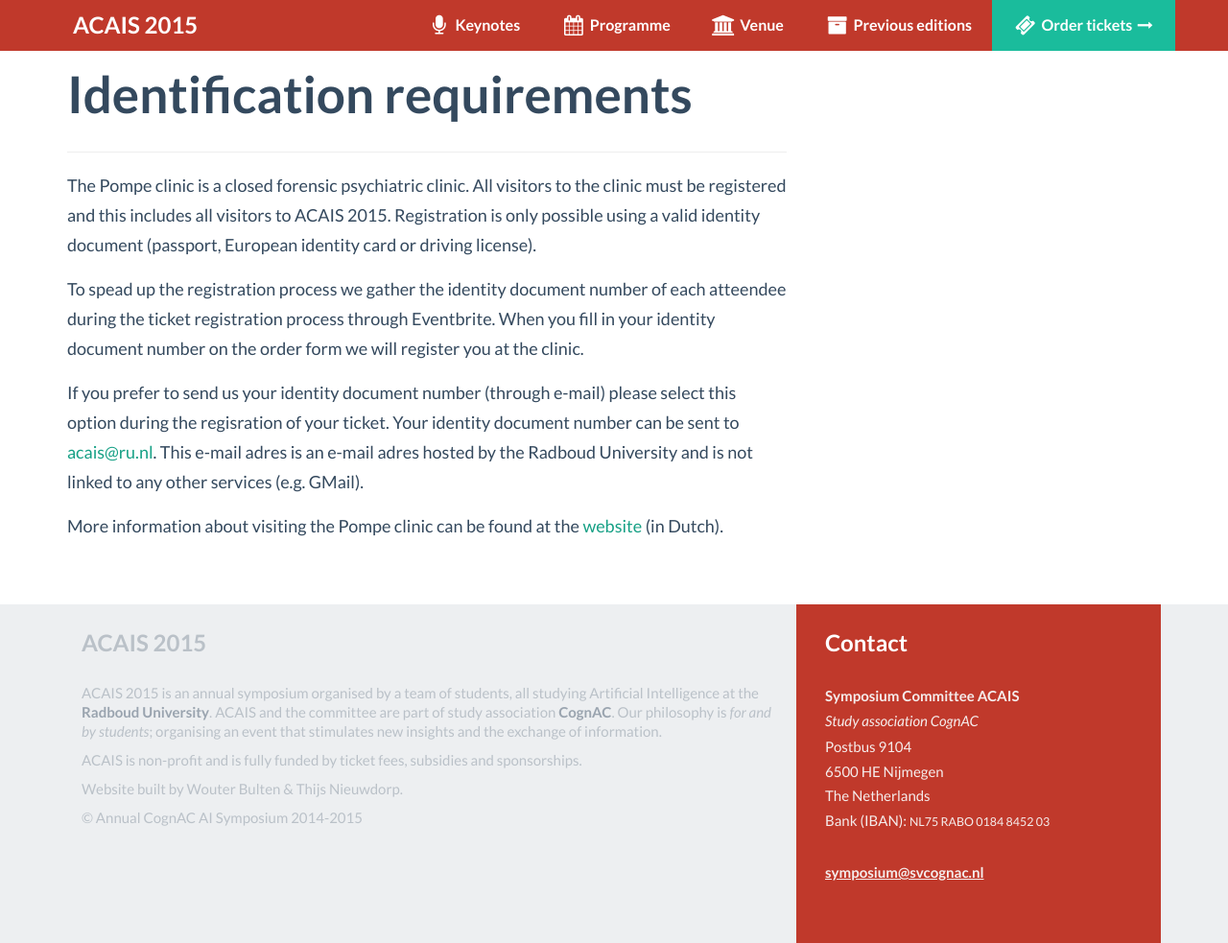
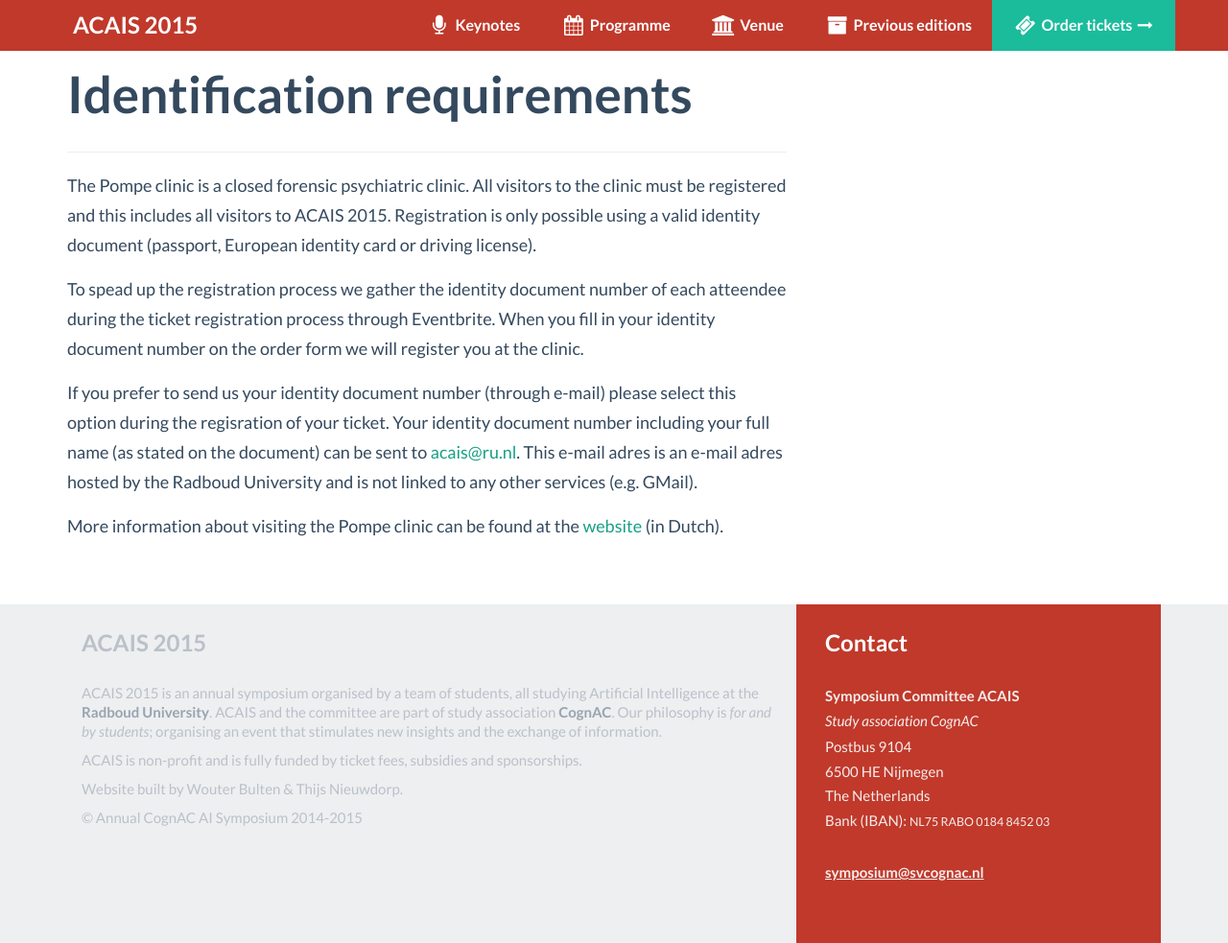
Before and after one commit to wouterbulten/acais-website, a Jekyll site: the page built from identification-requirements.md, in a window 1280 px wide and 983 px high. Shown: the whole window at 96% size. Built offline with Jekyll 4.4.1, drawn with Linux system fonts in a browser that asks for light colours; nearby versions of some CDN libraries.

Commit message:
Added requirement of full name

```diff
--- a/identification-requirements.md
+++ b/identification-requirements.md
@@ -20,7 +20,7 @@
 		<p>To spead up the registration process we gather the identity document number of each atteendee during the ticket registration process through Eventbrite. When you fill in your identity document number on the order form we will register you at the clinic.
 		</p>
 
-		<p>If you prefer to send us your identity document number (through e-mail) please select this option during the regisration of your ticket. Your identity document number can be sent to <a href="mailto:acais@ru.nl">acais@ru.nl</a>. This e-mail adres is an e-mail adres hosted by the Radboud University and is not linked to any other services (e.g. GMail).</p>
+		<p>If you prefer to send us your identity document number (through e-mail) please select this option during the regisration of your ticket. Your identity document number including your full name (as stated on the document) can be sent to <a href="mailto:acais@ru.nl">acais@ru.nl</a>. This e-mail adres is an e-mail adres hosted by the Radboud University and is not linked to any other services (e.g. GMail).</p>
 
 		<p>More information about visiting the Pompe clinic can be found at the <a href="http://www.pompestichting.nl/site/Bezoekers/Medewerkers%20bezoeken/">website</a> (in Dutch).
 		</p>
```
